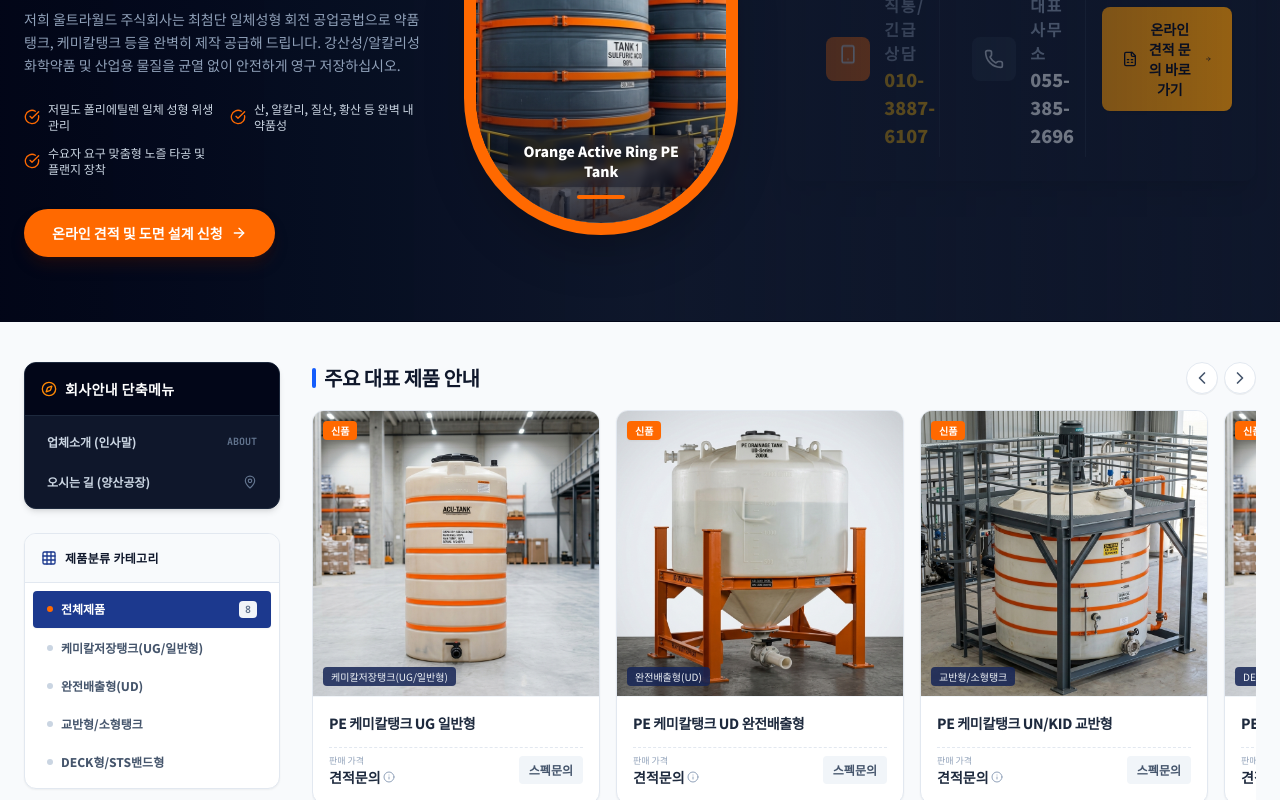
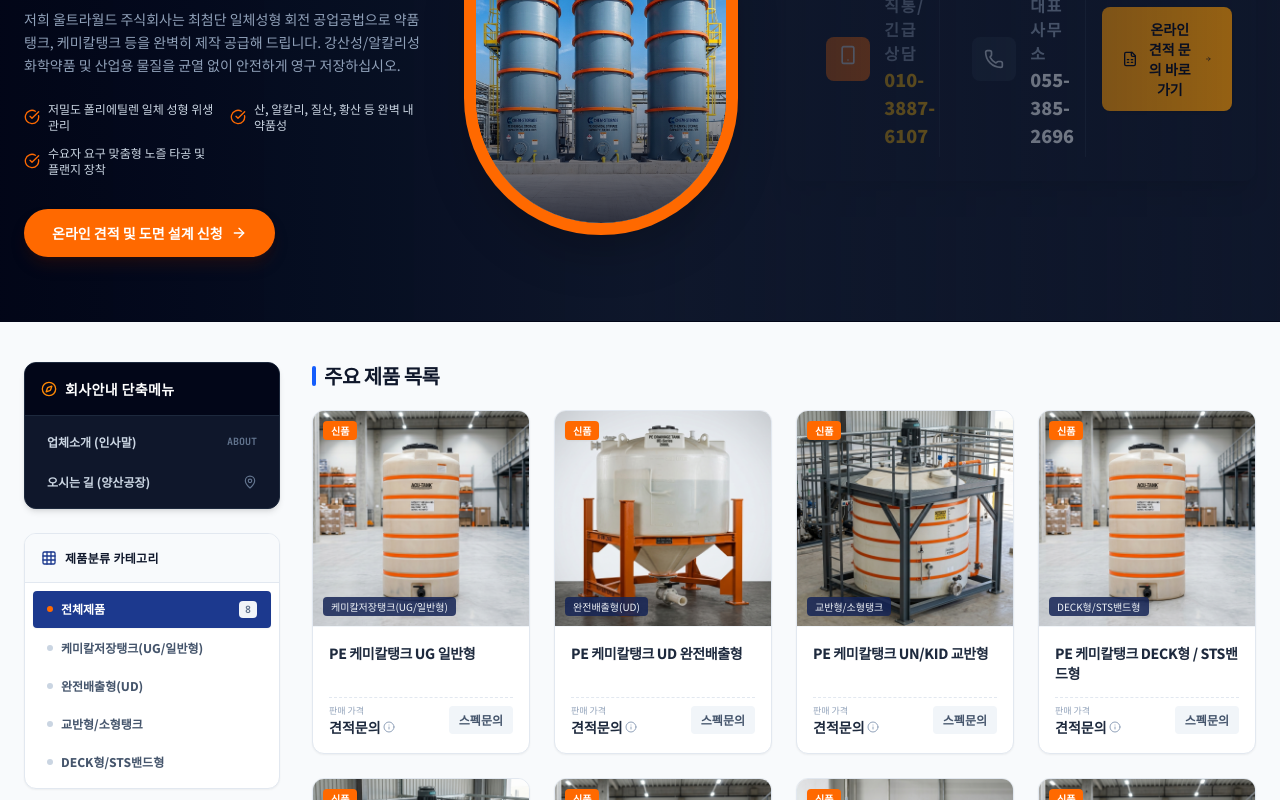
Before and after one commit to ktr610712-bit/-, a React (Vite) app: page / in a window 1280 px wide. Shown: the part 340-1140 px from the top of the page. Built offline with nearby package versions, Linux system fonts and the light colour scheme.

Commit message:
refactor: update hero image and simplify layout
Change the default hero banner image and remove redundant UI elements from the Hero component and main app view.

```diff
--- a/src/App.tsx
+++ b/src/App.tsx
@@ -54,7 +54,7 @@ export default function App() {
 
   // Custom Editable Main Image on Hero banner
   const [heroImageUrl, setHeroImageUrl] = useState<string>(() => {
-    return localStorage.getItem('UW_HERO_IMAGE') || '/src/assets/images/hero_chemical_tank_1781660858614.jpg';
+    return localStorage.getItem('UW_HERO_IMAGE') || '/src/assets/images/home_orange_ring_tank_1781673633078.jpg';
   });
   const [showImageEditModal, setShowImageEditModal] = useState<boolean>(false);
   const [imageEditTemp, setImageEditTemp] = useState<string>('');
@@ -408,59 +408,6 @@ export default function App() {
                   </div>
                 )}
 
-                {/* ① 주요제품 (Featured Slider section) */}
-                {!searchQuery && (
-                  <section className="space-y-4" id="featured-showcase">
-                    <div className="flex items-center justify-between">
-                      <div>
-                        <h2 className="text-lg md:text-xl font-bold text-slate-900 tracking-tight flex items-center gap-2" id="product-showroom-title">
-                          <span className="w-1 h-5 bg-blue-600 rounded-full shrink-0"></span>
-                          주요 대표 제품 안내
-                        </h2>
-                      </div>
-
-                      {/* Slider Navigation controllers */}
-                      <div className="flex items-center gap-1.5">
-                        <button
-                          onClick={() => scrollSlider('LEFT')}
-                          className="w-8 h-8 rounded-full border border-slate-200 bg-white hover:bg-slate-50 active:bg-slate-100 flex items-center justify-center text-slate-600 transition-colors shadow-2xs cursor-pointer"
-                          aria-label="이전 제품 보기"
-                        >
-                          <ChevronLeft className="w-5 h-5" />
-                        </button>
-                        <button
-                          onClick={() => scrollSlider('RIGHT')}
-                          className="w-8 h-8 rounded-full border border-slate-200 bg-white hover:bg-slate-50 active:bg-slate-100 flex items-center justify-center text-slate-600 transition-colors shadow-2xs cursor-pointer"
-                          aria-label="다음 제품 보기"
-                        >
-                          <ChevronRight className="w-5 h-5" />
-                        </button>
-                      </div>
-                    </div>
-
-                    {/* Horizontal scrollable box container */}
-                    <div
-                      ref={sliderRef}
-                      className="flex gap-4 overflow-x-auto scroll-smooth pb-4 no-scrollbar [-ms-overflow-style:none] [scrollbar-width:none] snap-x snap-mandatory"
-                    >
-                      {featuredProducts.map((prod) => (
-                        <div
-                          key={`feat-${prod.id}`}
-                          className="w-72 shrink-0 snap-start"
-                        >
-                          <ProductCard
-                            product={prod}
-                            onViewDetails={(p) => setSelectedProduct(p)}
-                            isAdmin={isAdmin}
-                            onEditProduct={handleOpenProductEdit}
-                            onDeleteProduct={handleDeleteProduct}
-                          />
-                        </div>
-                      ))}
-                    </div>
-                  </section>
-                )}
-
                 {/* ② 일반제품 Grid (4-column layout) */}
                 <section className="space-y-5">
                   <div className="flex flex-col sm:flex-row sm:items-center sm:justify-between gap-4">
@@ -468,7 +415,7 @@ export default function App() {
                       <h2 className="text-lg md:text-xl font-bold text-slate-900 tracking-tight flex items-center gap-2">
                         <span className="w-1 h-5 bg-blue-600 rounded-full shrink-0"></span>
                         {selectedCategory === 'ALL'
-                          ? '일반제품 전체 목록'
+                          ? '주요 제품 목록'
                           : `${products.find(p => p.category === selectedCategory)?.categoryName || '해당 카테고리'} 목록`
                         }
                       </h2>
--- a/src/components/Hero.tsx
+++ b/src/components/Hero.tsx
@@ -101,23 +101,6 @@ export default function Hero({ onConsultClick, heroBadgeText, onEditHeroBadgeTex
               <span className="absolute top-8 bg-orange-650/90 text-white font-black text-[9px] tracking-widest px-3 py-1 rounded shadow uppercase">
                 PE CHEMICAL TANK
               </span>
-
-              {/* Bottom label overlay */}
-              <div className="absolute bottom-6 left-4 right-4 text-center px-4 z-20">
-                <div className="inline-flex items-center gap-2 text-white font-black text-xs sm:text-sm shadow-sm bg-slate-950/40 px-3 py-1.5 rounded backdrop-blur-xs relative group">
-                  <span>{heroBadgeText}</span>
-                  {isAdmin && (
-                    <button
-                      onClick={(e) => { e.stopPropagation(); onEditHeroBadgeText(); }}
-                      className="p-1 bg-orange-500 hover:bg-orange-600 text-white rounded cursor-pointer transition-all shrink-0 ml-1 shadow-xs"
-                      title="상단 배지 텍스트 수정"
-                    >
-                      <Edit className="w-3 h-3" />
-                    </button>
-                  )}
-                </div>
-                <div className="w-12 h-1 bg-orange-500 mx-auto mt-2 rounded-full" />
-              </div>
             </div>
           </div>
 
```
Also changed, not shown: src/assets/images/home_orange_ring_tank_1781673633078.jpg (added).
